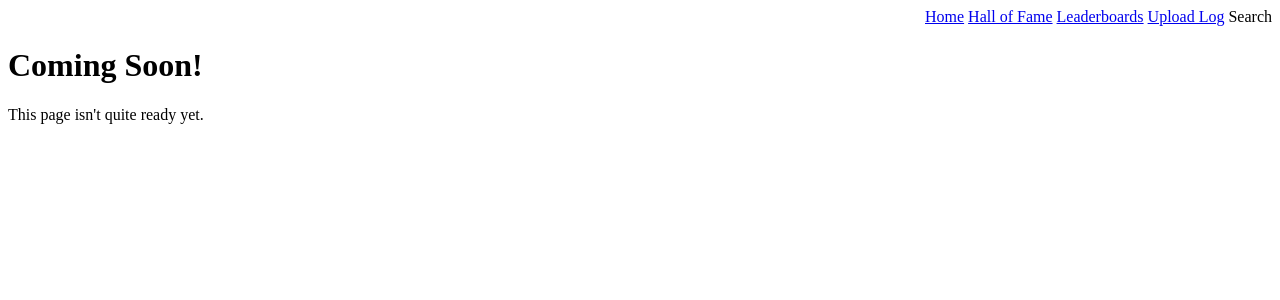
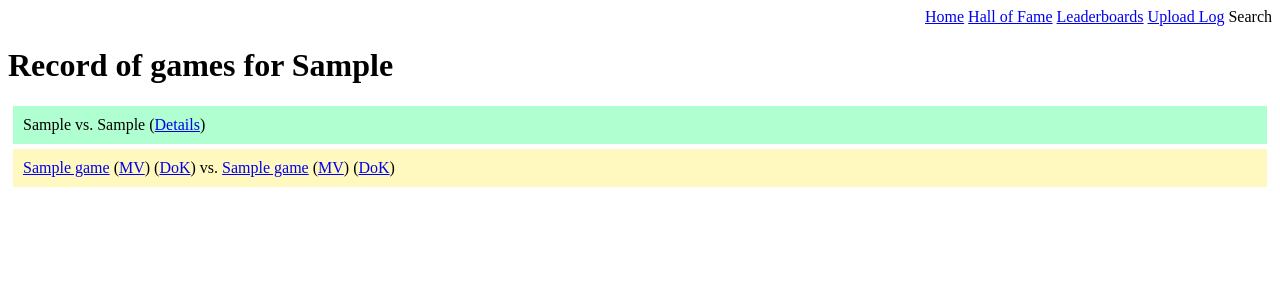
Before and after one commit to avandever/keytracker, a Flask app: a page that uses keytracker/templates/layout.html in a window 1280 px wide. Shown: the top 300 px of the page. Run offline with Flask 2, Linux system fonts and the light colour scheme; tables that the repository leaves empty hold one stand-in row (values such as "Sample post"); parts of the project's set-up code (start-up, migrations or seed data) failed here and were passed over.

Commit message:
Basic user and deck summary pages

```diff
--- a/keytracker/routes/ui.py
+++ b/keytracker/routes/ui.py
@@ -2,6 +2,7 @@ from flask import (
     Blueprint,
     flash,
     render_template,
+    redirect,
     request,
 )
 from keytracker.schema import (
@@ -51,6 +52,29 @@ def leaderboard():
     )
 
 
+@blueprint.route("/deck/<deck_id>", methods=["GET"])
+def deck(deck_id):
+    deck_games = (
+        Game.query
+            .filter(
+                (Game.winner_deck_id == deck_id) | (Game.loser_deck_id == deck_id)
+            ).order_by(Game.date.desc())
+            .all()
+    )
+    if len(deck_games) == 0:
+        flash(f"No games found for deck {deck_id}")
+        return redirect("/")
+    game = deck_games[0]
+    deck_name = game.winner_deck_name if game.winner_deck_id == deck_id else game.loser_deck_name
+    return render_template(
+        "deck.html",
+        title=f"{deck_name} Deck Summary",
+        games=deck_games,
+        deck_name=deck_name,
+        deck_id=deck_id,
+    )
+
+
 @blueprint.route("/game/<crucible_game_id>", methods=["GET"])
 def game(crucible_game_id):
     game = Game.query.filter_by(crucible_game_id=crucible_game_id).first()
@@ -61,12 +85,36 @@ def game(crucible_game_id):
     )
 
 
+@blueprint.route("/user", methods=["GET", "POST"])
+@blueprint.route("/user/", methods=["GET", "POST"])
+def user_search():
+    """User Search Page"""
+    if request.method == "POST":
+        return redirect(f"/user/{request.form['username']}")
+    return render_template(
+        "user_search.html",
+        title="User Search",
+    )
+
+
 @blueprint.route("/user/<username>", methods=["GET"])
 def user(username):
     """User Summary Page"""
+    user_games = (
+        Game.query
+            .filter(
+                (Game.winner == username) | (Game.loser == username)
+            ).order_by(Game.date.desc())
+            .all()
+    )
+    if len(user_games) == 0:
+        flash(f"No games found for user {username}")
+        return redirect("/user")
     return render_template(
-        "coming_soon.html",
-        title=username,
+        "user.html",
+        title=f"{username} games",
+        username=username,
+        games=user_games,
     )
 
 
--- a/keytracker/static/css/style.css
+++ b/keytracker/static/css/style.css
@@ -13,3 +13,15 @@ nav {
     color: #000000;
     background-color: #b0ffd0;
 }
+.game_players {
+    padding: 10px;
+    margin: 5px;
+    color: #000000;
+    background-color: #b0ffd0;
+}
+.game_decks {
+    padding: 10px;
+    margin: 5px;
+    color: #000000;
+    background-color: #fff9bf;
+}
--- a/keytracker/templates/coming_soon.html
+++ b/keytracker/templates/coming_soon.html
@@ -1,8 +1,4 @@
 {% extends "layout.html" %}
-
-{% block css %}
-    <link href="{{ url_for("static", filename="css/style.css") }}" rel="stylesheet">
-{% endblock %}
 
 {% block content %}
     <div class="coming_soon">
--- a/keytracker/templates/home.html
+++ b/keytracker/templates/home.html
@@ -1,8 +1,4 @@
 {% extends "layout.html" %}
-
-{% block css %}
-    <link href="{{ url_for("static", filename="css/style.css") }}" rel="stylesheet">
-{% endblock %}
 
 {% block content %}
     <div class="introduction">
--- a/keytracker/templates/layout.html
+++ b/keytracker/templates/layout.html
@@ -2,11 +2,13 @@
 <html>
 
     <head>
-        <title>{{title}}</title>
+        <title>{% block title%}{{title}}{% endblock %}</title>
         <meta charset="utf-8">
         <meta name="description" content={{description}}>
         <link rel="shortcut icon" href="/favicon.ico">
-        {% block css %}{% endblock %}
+        {% block css %}
+            <link href="{{ url_for("static", filename="css/style.css") }}" rel="stylesheet">
+        {% endblock %}
     </head>
 
     <body>
--- a/keytracker/templates/upload.html
+++ b/keytracker/templates/upload.html
@@ -1,8 +1,5 @@
 {% extends "layout.html" %}
 
-{% block css %}
-    <link href="{{ url_for("static", filename="css/style.css") }}" rel="stylesheet">
-{% endblock %}
 {% block content %}
     {% if success %}
         <div class="success">
--- /dev/null
+++ b/keytracker/templates/user.html
@@ -0,0 +1,34 @@
+{% extends "layout.html" %}
+
+{% block content %}
+    <div class="user_header">
+        <h1>Record of games for {{username}}</h1>
+    </div>
+    <div class="games_list">
+        {% for game in games %}
+        <div class="game_players">
+            {% if game.winner == username %}
+              {{username}}
+            {% else %}
+              <a href="/user/{{game.winner}}">{{game.winner}}</a>
+            {% endif %}
+            vs.
+            {% if game.loser == username %}
+              {{username}}
+            {% else %}
+              <a href="/user/{{game.loser}}">{{game.loser}}</a>
+            {% endif %}
+            (<a href="/game/{{game.crucible_game_id}}">Details</a>)
+        </div>
+        <div class="game_decks">
+          <a href="/deck/{{game.winner_deck_id}}">{{game.winner_deck_name}}</a>
+          (<a href="https://www.keyforgegame.com/deck-details/{{game.winner_deck_id}}">MV</a>)
+          (<a href="https://decksofkeyforge.com/decks/{{game.winner_deck_id}}">DoK</a>)
+          vs.
+          <a href="/deck/{{game.loser_deck_id}}">{{game.loser_deck_name}}</a>
+          (<a href="https://www.keyforgegame.com/deck-details/{{game.loser_deck_id}}">MV</a>)
+          (<a href="https://decksofkeyforge.com/decks/{{game.loser_deck_id}}">DoK</a>)
+        </div>
+        {% endfor %}
+    </div>
+{% endblock %}
```
Also changed, not shown: keytracker/templates/deck.html (added, +52 -0 lines), keytracker/templates/game.html (+2 -6 lines), keytracker/templates/user_search.html (added, +13 -0 lines).
